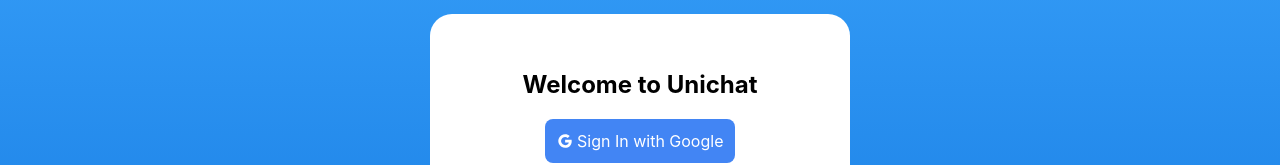
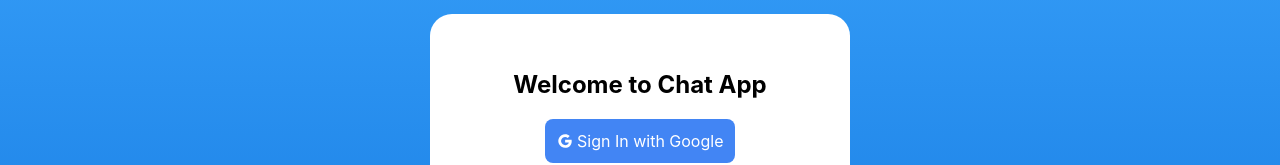
Before and after one commit to muminae100/chat_app, a React (Create React App) app: page / in a window 1280 px wide. Shown: the part 242-407 px from the top of the page. Built offline with nearby package versions, Linux system fonts and the light colour scheme.

Commit message:
Update README.md

```diff
--- a/src/components/Login.js
+++ b/src/components/Login.js
@@ -9,7 +9,7 @@
   return (
     <div id="login-page">
         <div id="login-card">
-            <h2>Welcome to Unichat</h2>
+            <h2>Welcome to Chat App</h2>
             <div
             className="login-button google"
             onClick={() => auth.signInWithRedirect(new firebase.auth.GoogleAuthProvider()) }
```
Also changed, not shown: 1 other file (tests, documents, lock files or other folders).
